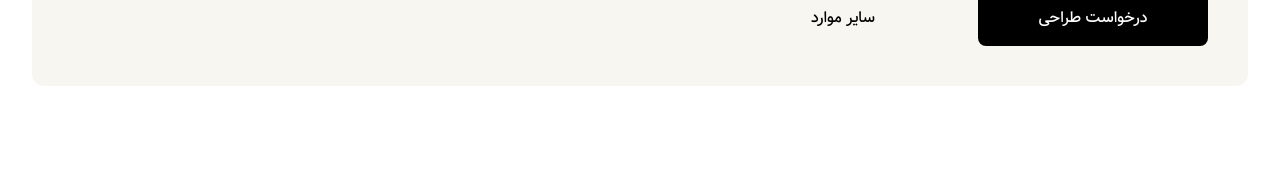
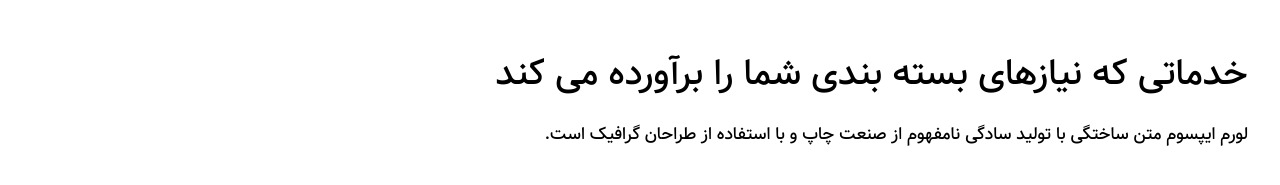
Before and after one commit to undefinedUser1381/printspace.github.io, a React (Vite) app: page / in a window 1280 px wide. Shown: the part 1724-1909 px from the top of the page. Built offline with nearby package versions, Linux system fonts and the light colour scheme.

Commit message:
update home component

```diff
--- a/src/pages/home/Home.jsx
+++ b/src/pages/home/Home.jsx
@@ -1,5 +1,6 @@
-import Carts from "./Carts/Carts";
-import Steps from "./Steps/Steps";
+import Carts from "../../components/Carts/Carts";
+import Features from "../../components/Features/Features";
+import Steps from "../../components/Steps/Steps";
 
 export default function Home() {
   return (
@@ -39,7 +40,7 @@ export default function Home() {
             <h2 className="font-Samim text-[2rem] sm:text-[2.5rem] text-center md:text-right">محدوده محصولات فروشگاه</h2>
             <div className="flex flex-col gap-5 md:flex-row items-center justify-between">
               <p className="font-Samim text-[1.1rem] text-center md:text-right">لورم ایپسوم متن ساختگی با تولید سادگی نامفهوم از صنعت چاپ و با استفاده از طراحان گرافیک است.</p>
-              <a className="font-Samim w-[70%] sm:w-[80%] md:w-[20%] p-3 border text-center transition-all duration-200 hover:bg-[#1B6F58] hover:text-white rounded-md" href="">بررسی کاتالوگ</a>
+              <a className="font-Samim w-[70%] sm:w-[80%] md:w-[20%] xl:w-[15%] p-3 border text-center transition-all duration-200 hover:bg-[#1B6F58] hover:text-white rounded-md" href="">بررسی کاتالوگ</a>
             </div>
             <div className="flex flex-col gap-10 sm:flex-wrap sm:flex-row lg:flex-nowrap items-center justify-between mt-10">
                     <Carts title="جعبه ای" img="/images/banner-1-2.jpg"/>
@@ -75,6 +76,21 @@ export default function Home() {
             </div>
           </div>
         </div>
+      </section>
+
+      <section className="mt-20">
+         <div className="container">
+          <div className="flex flex-col">
+            <h2 className="font-Samim text-[2.3rem] mb-5">خدماتی که نیازهای بسته بندی شما را برآورده می کند</h2>
+            <p className="font-Samim text-[1.1rem]">لورم ایپسوم متن ساختگی با تولید سادگی نامفهوم از صنعت چاپ و با استفاده از طراحان گرافیک است.</p>
+          </div>
+          <div className="flex flex-col gap-5 md:flex-row md:flex-wrap xl:flex-nowrap items-center justify-between w-full mt-16">
+             <Features img="images/img-icon-factory.png" title="طراحی بسته بندی" />
+             <Features img="images/img-icon-package.png" title="طراحی لوگو" />
+             <Features img="images/img-icon-startup.png" title="نمونه برداری" />
+             <Features img="images/img-icon-cube.png" title="تولید مدیریت شده" />
+          </div>
+         </div>
       </section>
 
 
```
